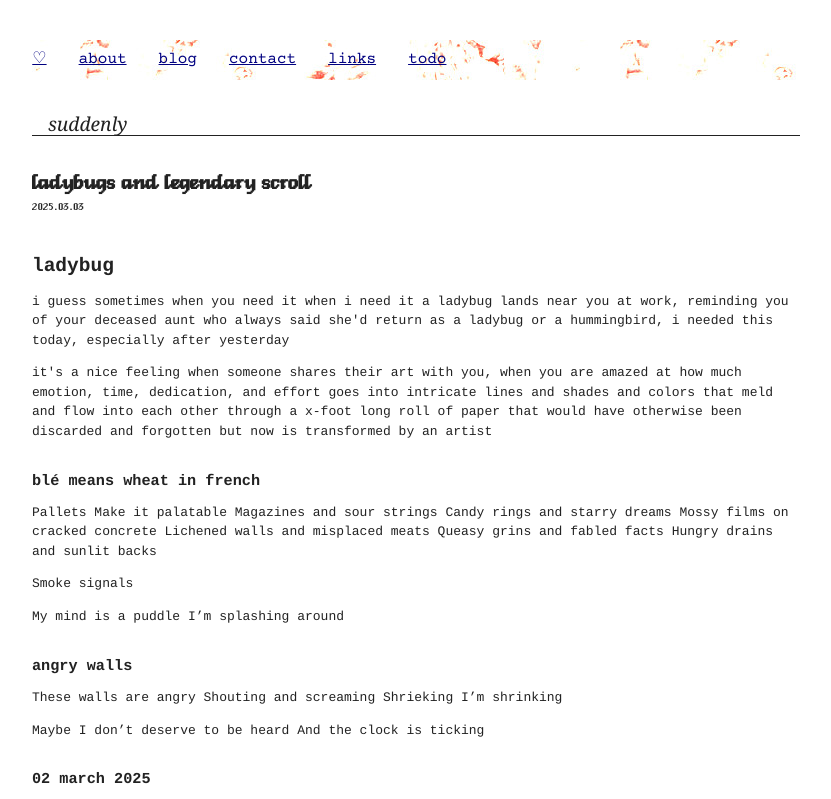
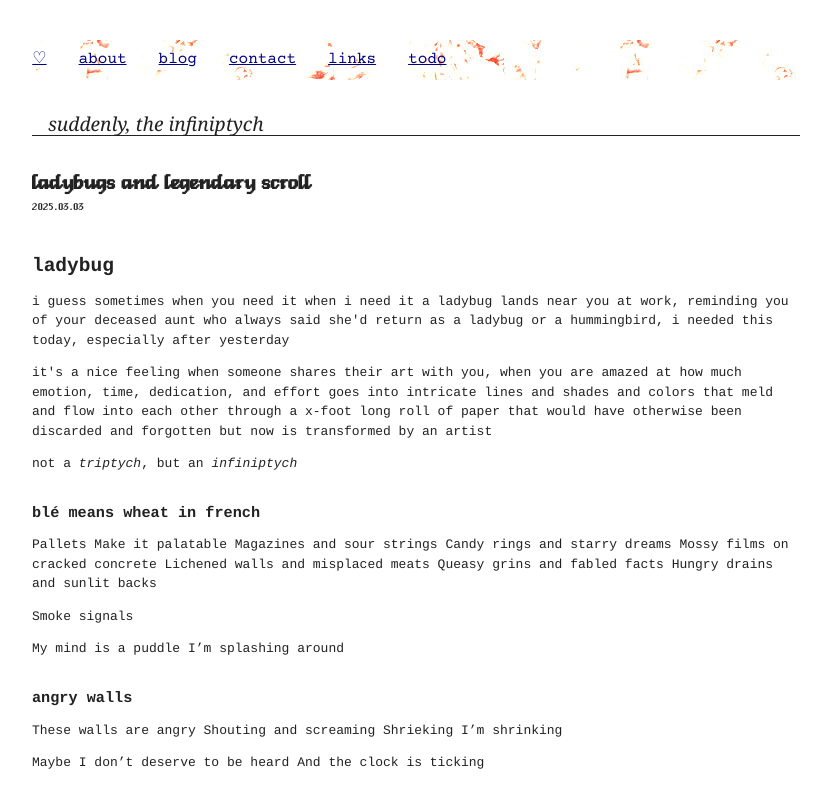
Before and after one commit to birdhz/birdhz, an Eleventy site: page src/posts/2025-03-02.md in a window 1280 px wide. Shown: the top 799 px of the page, without its empty margins (224-1055 px from the left). Built offline with nearby package versions, Linux system fonts and the light colour scheme; Eleventy itself is replaced by a stand-in of ours; files that its build step writes are made by us from their sources.

Commit message:
Update 2025-03-02.md

```diff
--- a/src/posts/2025-03-02.md
+++ b/src/posts/2025-03-02.md
@@ -1,5 +1,5 @@
 ---
-title: suddenly
+title: suddenly, the infiniptych
 subtitle: ladybugs and legendary scroll
 ---
 
@@ -14,6 +14,8 @@ at how much emotion, time, dedication, and effort goes into intricate lines
 and shades and colors that meld and flow into each other through a x-foot long
 roll of paper that would have otherwise been discarded and forgotten but now
 is transformed by an artist
+
+not a _triptych_,  but an _infiniptych_
 
 ### blé means wheat in french
 
```
